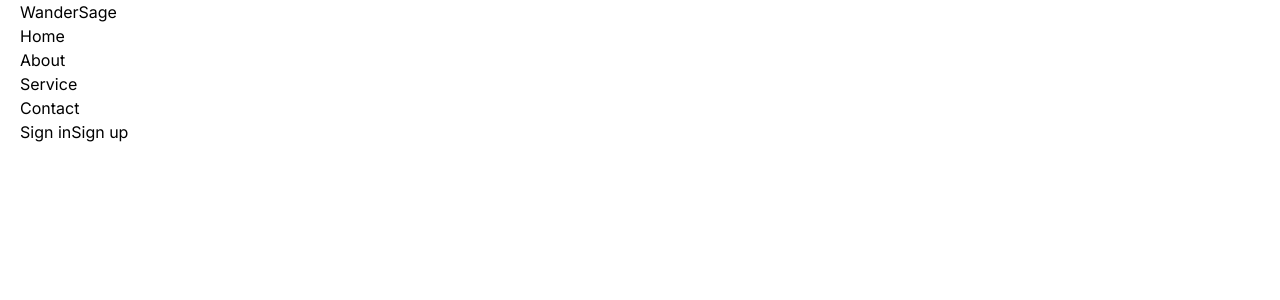
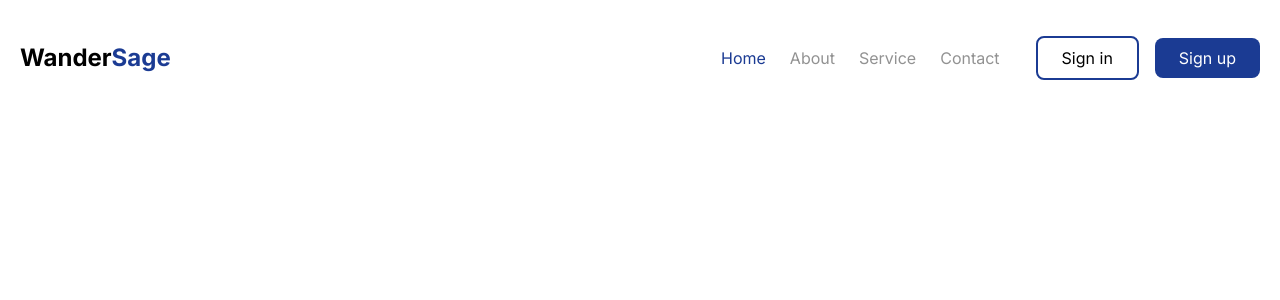
Before and after one commit to surajsht/wandersage, a Next.js app: page / in a window 1280 px wide. Shown: the top 300 px of the page. Built offline with nearby package versions, Linux system fonts and the light colour scheme.

Commit message:
navbar design complete for desktop view

```diff
--- a/src/app/components/Navbar/Navbar.jsx
+++ b/src/app/components/Navbar/Navbar.jsx
@@ -2,22 +2,35 @@ import NavbarItem from "../../Data";
 
 const Navbar = () => {
   return (
-    <div className="container">
-      <div>
-        Wander<span>Sage</span>
+    <div className="container absolute left-0 right-0 top-9 flex items-center justify-between">
+      <div className="cursor-pointer text-2xl	font-bold">
+        Wander<span className="text-brand">Sage</span>
       </div>
 
-      <div>
-        <ul>
+      <div className="flex items-center space-x-[36px]">
+        <ul className="flex items-center space-x-[24px]">
           {NavbarItem.NavbarItem.map((data) => {
             let { id, item } = data;
 
-            return <li key={id}>{item}</li>;
+            return (
+              <li
+                key={id}
+                className="cursor-pointer text-[#929292] first:text-brand"
+              >
+                {item}
+              </li>
+            );
           })}
         </ul>
 
-        <button> Sign in </button>
-        <button> Sign up </button>
+        <div className="flex items-center space-x-[16px]">
+          <button className="cursor-pointer rounded-lg border-2 border-brand px-[24px] py-[8px]">
+            Sign in
+          </button>
+          <button className="cursor-pointer rounded-lg bg-brand px-[24px] py-[8px] text-white">
+            Sign up
+          </button>
+        </div>
       </div>
     </div>
   );
--- a/tailwind.config.js
+++ b/tailwind.config.js
@@ -11,6 +11,9 @@ module.exports = {
         "gradient-radial": "radial-gradient(var(--tw-gradient-stops))",
         "gradient-conic":
           "conic-gradient(from 180deg at 50% 50%, var(--tw-gradient-stops))",
+      },
+      colors: {
+        brand: "#1B3B93",
       },
     },
     container: {
```
